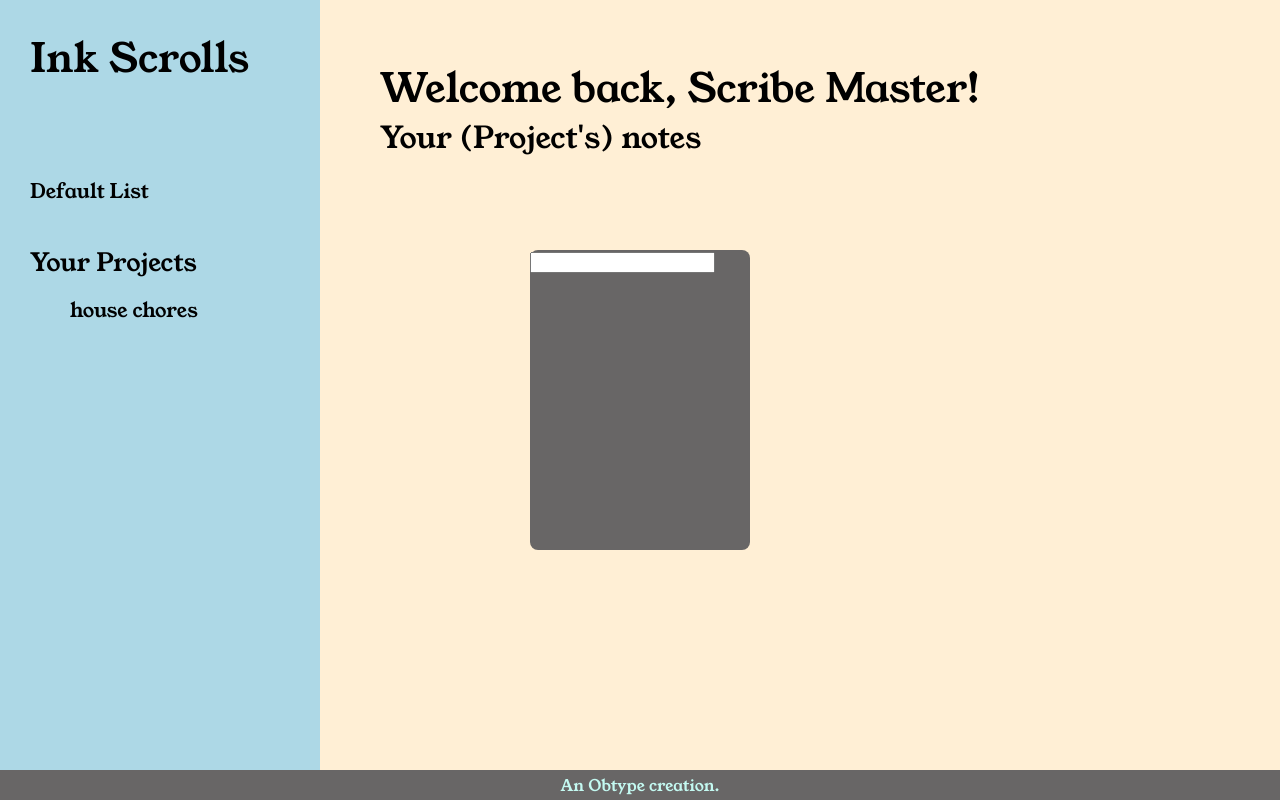
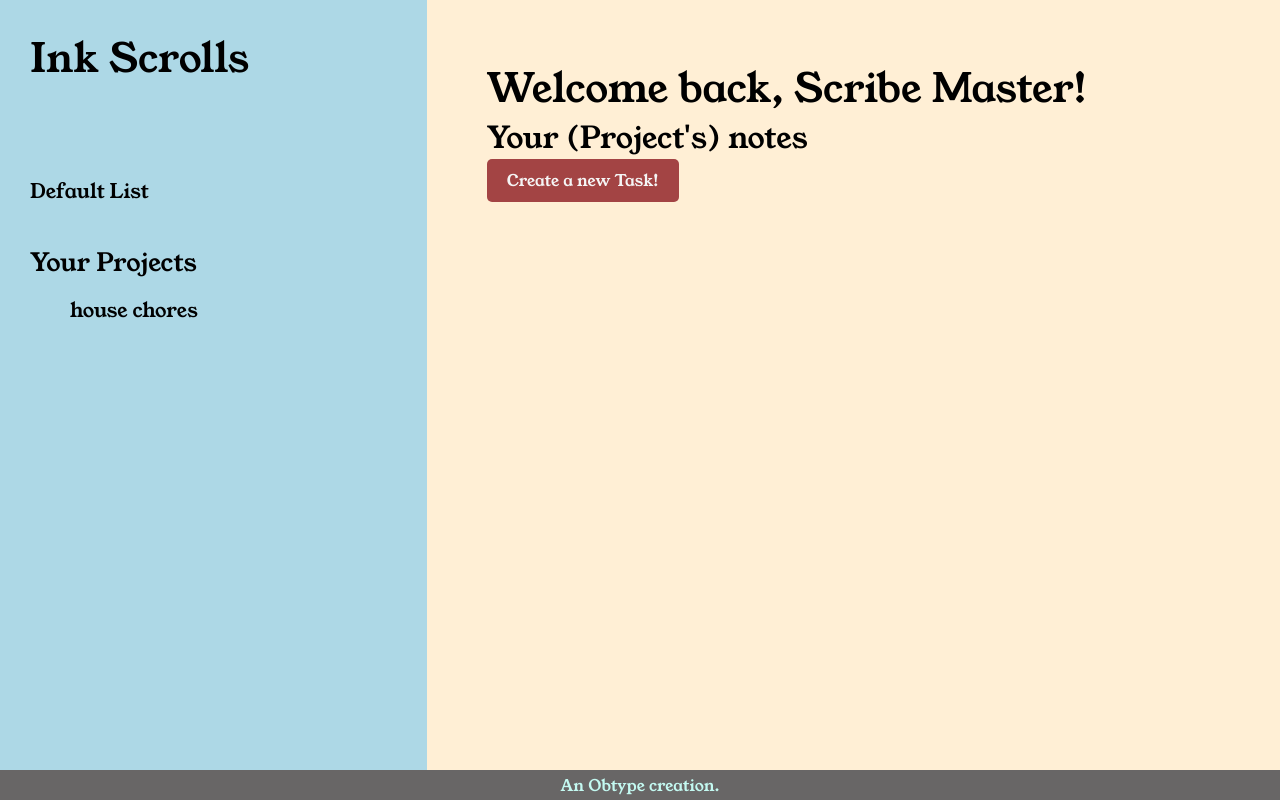
Before and after one commit to obtype/todo-list, a website built with webpack: page dist/index.html in a window 1280 px wide. Built offline with nearby package versions, Linux system fonts and the light colour scheme.

Commit message:
Create basic form inputs

```diff
--- a/src/UI/UI.js
+++ b/src/UI/UI.js
@@ -67,9 +67,31 @@ function updateTaskBoard(projectName){
             updateTaskBoard(projectName);
         });
 
+
         Board.appendChild(card);
 
     });
+    //the above loop adds all the task cards.
+
+    let createTaskBtn = document.createElement('div');
+
+    createTaskBtn.textContent = 'Create a new Task!';
+    createTaskBtn.classList.add('create-task');
+    createTaskBtn.addEventListener('click', displayCreateTaskWindow)
+
+
+    Board.appendChild(createTaskBtn);
+
+
+}
+
+function displayCreateTaskWindow(){
+    let popupContainer = document.querySelector('.pop-container');
+
+    popupContainer.style = 'display: flex;';
+
+
+
 }
 
 /* function getListOfProjects(){
@@ -106,18 +128,98 @@ function updateProjectList(){
 
 function initTaskCreator(){
     //do this next prolly.
-    let container = document.createElement('div');
+    let container = document.querySelector('.pop-container');
+
+    while(container.firstChild){        //remove clear the container from before.
+        container.removeChild(container.firstChild);
+    }
 
     let dashBoard = document.querySelector('.dashboard .main');
-    let taskWindow = document.createElement('div');
-    let name = document.createElement('input');
+    let taskWindow = document.createElement('form');
+
+    {   //This entire block is used to create the name input field.
+        let name = document.createElement('input');
+        let nameLabel = document.createElement('label');
+        name.id = 'taskName';
+        nameLabel.setAttribute('for', 'taskName');
+        nameLabel.textContent = 'Task Name: ';
+
+        let nameContainer = document.createElement('div');
+        nameContainer.classList.add('name');
+        nameContainer.appendChild(nameLabel);
+        nameContainer.appendChild(name);
+        taskWindow.appendChild(nameContainer);
+    }
+
+    {
+        let description = document.createElement('input');
+        let descriptionLabel = document.createElement('label');
+        description.id = 'taskDescription';
+        descriptionLabel.setAttribute('for', 'taskDescription');
+        descriptionLabel.textContent = 'Task Description: ';
+
+        let descriptionContainer = document.createElement('div');
+        descriptionContainer.classList.add('description');
+        descriptionContainer.appendChild(descriptionLabel);
+        descriptionContainer.appendChild(description);
+        taskWindow.appendChild(descriptionContainer);
+    }
+
+    {
+        let priority = document.createElement('input');
+        let priorityLabel = document.createElement('label');
+        priority.id = 'taskPriority';
+        priorityLabel.setAttribute('for', 'taskPriority');
+        priorityLabel.textContent = 'Task Priority: ';
+
+        let priorityContainer = document.createElement('div');
+        priorityContainer.classList.add('priority');
+        priorityContainer.appendChild(priorityLabel);
+        priorityContainer.appendChild(priority);
+        taskWindow.appendChild(priorityContainer);
+    }
+
+    {
+        let dueDate = document.createElement('input');
+        let dueDateLabel = document.createElement('label');
+        dueDate.id = 'taskDueDate';
+        dueDateLabel.setAttribute('for', 'taskDueDate');
+        dueDateLabel.textContent = 'Task DueDate: ';
+
+        let dueDateContainer = document.createElement('div');
+        dueDateContainer.classList.add('dueDate');
+        dueDateContainer.appendChild(dueDateLabel);
+        dueDateContainer.appendChild(dueDate);
+        taskWindow.appendChild(dueDateContainer);
+    }
+
+    {
+        let notes = document.createElement('input');
+        let notesLabel = document.createElement('label');
+        notes.id = 'taskNotes';
+        notesLabel.setAttribute('for', 'taskNotes');
+        notesLabel.textContent = 'Task Notes: ';
+
+        let notesContainer = document.createElement('div');
+        notesContainer.classList.add('notes');
+        notesContainer.appendChild(notesLabel);
+        notesContainer.appendChild(notes);
+        taskWindow.appendChild(notesContainer);
+    }
+
+    //commit the form comletoion
 
 
-    taskWindow.classList.add('create');
-    container.classList.add('container');
 
 
-    taskWindow.appendChild(name);
+
+    container.style = 'display:none;'
+    taskWindow.classList.add('create');
+
+
+
+
+
     container.appendChild(taskWindow);
     dashBoard.appendChild(container)
     //wtf is going on
@@ -125,19 +227,23 @@ function initTaskCreator(){
 }
 
 
+
+
 function addEventHandlers() {
 
 
-    let projectList = document.querySelector('.project ul');
+    /* let projectList = document.querySelector('.project ul');
     while(projectList.firstChild){
         projectList.removeChild(projectList.firstChild);        //clear the previous list items.
-    }
+    } */
 
-    updateProjectList();
+    //updateProjectList();
+    //leaving the above code as a comment because I dont know why this is even there in the first place, but if something breaks because of removing it, i left it so i can go back just in case ;)
 
-    let defaultList = document.querySelector('.default .title');
 
-    defaultList.addEventListener('click', e => updateTaskBoard(e.target.getAttribute('data-project')));
+    let defaultProject = document.querySelector('.default .title');
+    defaultProject.addEventListener('click', e => updateTaskBoard(e.target.getAttribute('data-project')));
+    // In the above line, I am adding the event listener for the default list beacause in the updateProjectList() function, the event handler for default project is not assigned. And this only needs to be called once cuz the 'default list' title can not be modified by the user.
 
 }
 
@@ -148,6 +254,7 @@ function addEventHandlers() {
 function createUI(){
     initPage();
 
+    updateProjectList();
     updateTaskBoard('none');
     addEventHandlers();
     initTaskCreator();
--- a/src/UI/intialize.js
+++ b/src/UI/intialize.js
@@ -66,6 +66,7 @@ function initDashBoard(){
     let mainContent = document.createElement('div');
     let mainContentTitle = document.createElement('div');
     let mainContentCards = document.createElement('div');
+    let popupContainer = document.createElement('div');
 
 
     title.classList.add('title');
@@ -73,7 +74,9 @@ function initDashBoard(){
     mainContent.classList.add('main');
     mainContentTitle.classList.add('title');
     mainContentCards.classList.add('card-list');
+    popupContainer.classList.add('pop-container');
 
+    popupContainer.style = 'display: none;';
 
 
     title.textContent = 'Welcome back, Scribe Master!';
@@ -81,7 +84,7 @@ function initDashBoard(){
 
     mainContent.appendChild(mainContentTitle);
     mainContent.appendChild(mainContentCards);
-
+    mainContent.appendChild(popupContainer);
 
     dashboard.appendChild(title);
     dashboard.appendChild(mainContent);
--- a/src/style.css
+++ b/src/style.css
@@ -9,7 +9,7 @@ body{
 
 div.content{
     display: grid;
-    grid-template-columns: 1fr 3fr;
+    grid-template-columns: 1.5fr 3fr;
     grid-template-rows: 1fr 30px;
     height: 100%;
 }
@@ -25,6 +25,17 @@ div.content{
 
 .sidebar .project .title {
     font-size: 25px;
+}
+.sidebar .project li{
+    white-space: nowrap;
+}
+
+.create-task{
+    background-color: rgb(163, 68, 68);
+    border-radius: 5px;
+    width:fit-content;
+    padding: 10px 20px;
+    color: whitesmoke;
 }
 
 .sidebar .default .title {
@@ -78,15 +89,16 @@ div.content{
 
 }
 
-.container {
+.pop-container {
     width:100vw;
     height: 100vh;
     position: fixed;
     top: 0px;
     left: 0px;
-    display: flex;
+    /* display: flex; */
     justify-content: center;
     align-items: center;
+    background-color: rgba(0, 0, 0, 0.199);
 }
 
 
```
Also changed, not shown: dist/main.js.
